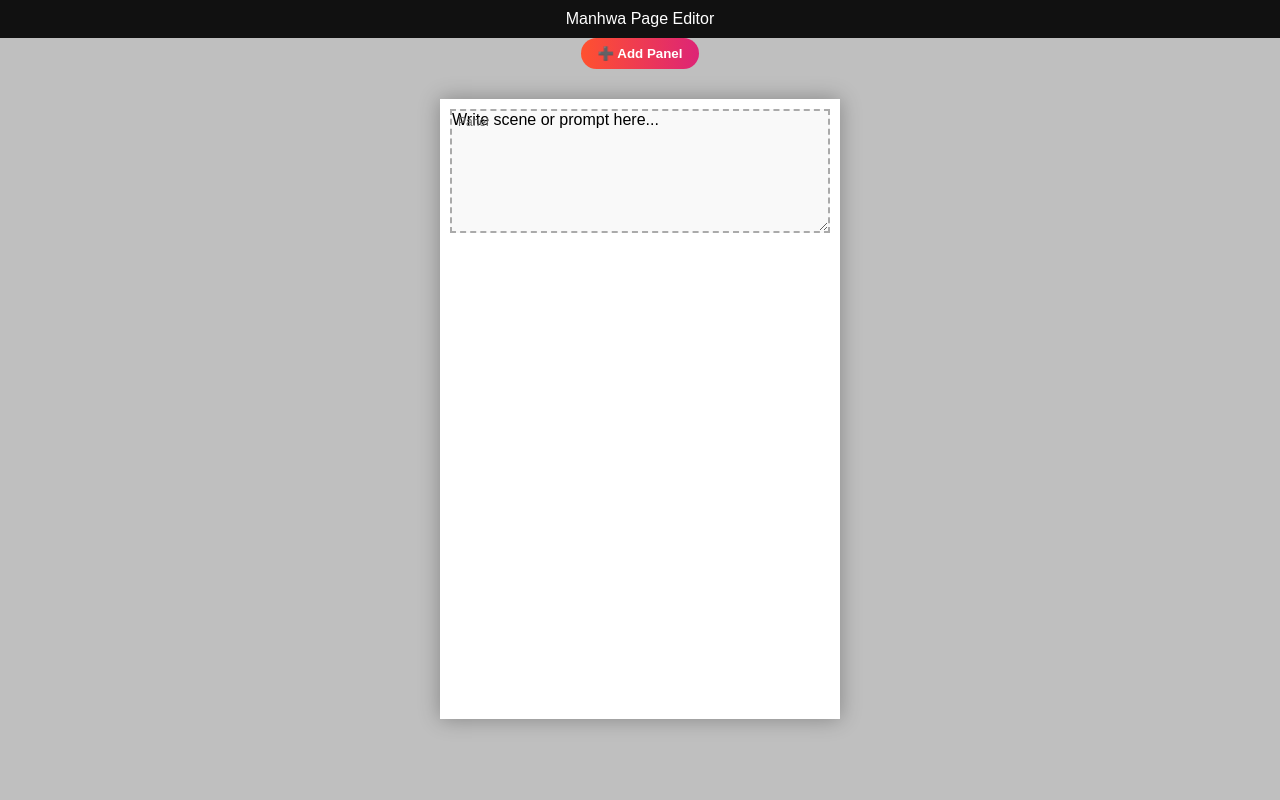
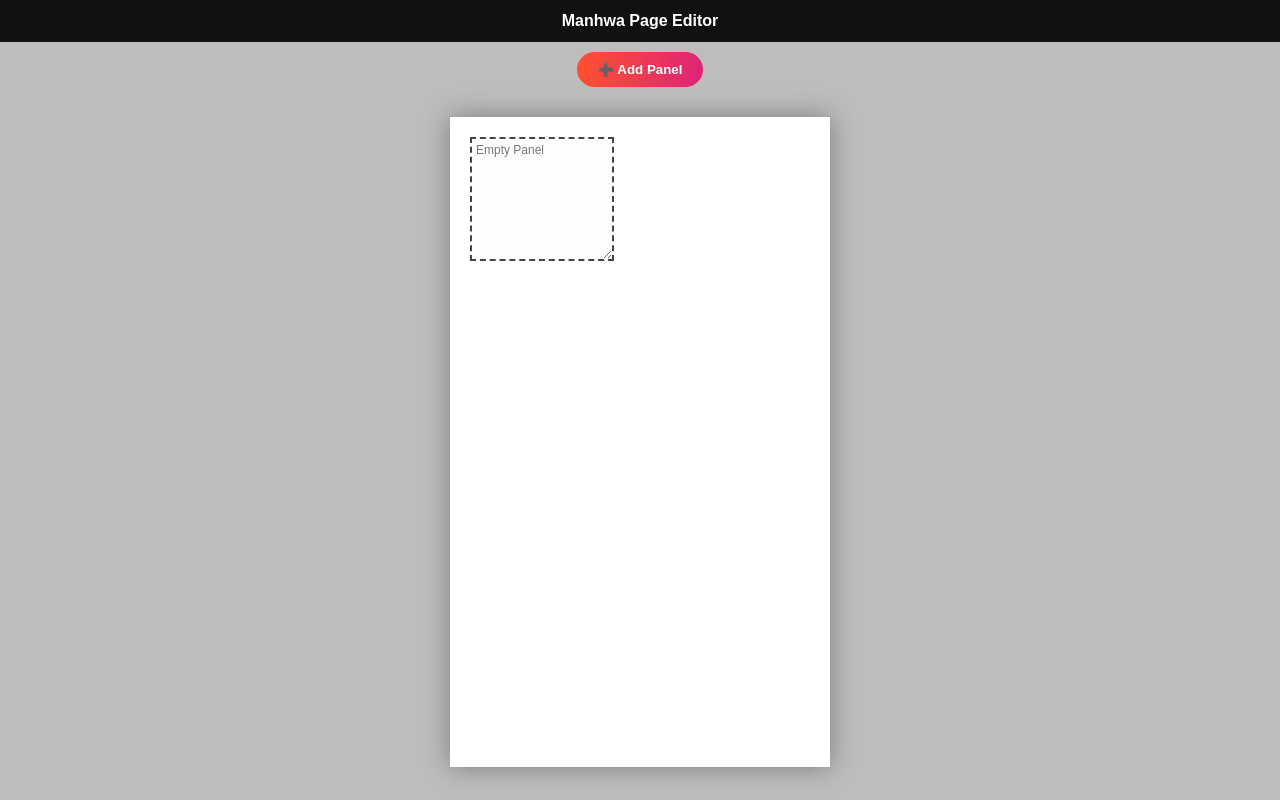
Before and after one commit to talesforyou42-hue/my-first-website, a plain HTML site: page editor.html in a window 1280 px wide. Both pictures are taken after a click on the button "➕ Add Panel". Drawn offline with Linux system fonts and the light colour scheme.

Commit message:
Refactor editor layout and style improvements

```diff
--- a/editor.html
+++ b/editor.html
@@ -2,13 +2,13 @@
 <html lang="en">
 <head>
 <meta charset="UTF-8">
-<title>Manhwa Page Editor</title>
+<title>Manhwa Editor</title>
 <meta name="viewport" content="width=device-width, initial-scale=1.0">
 
 <style>
 body{
   margin:0;
-  background:#bfbfbf;
+  background:#bdbdbd;
   font-family:Arial, sans-serif;
 }
 
@@ -16,11 +16,26 @@ body{
 .topbar{
   background:#111;
   color:#fff;
-  padding:10px;
+  padding:12px;
   text-align:center;
+  font-weight:600;
 }
 
-/* WORKSPACE */
+/* TOOLBAR */
+.toolbar{
+  text-align:center;
+  padding:10px;
+}
+button{
+  padding:10px 20px;
+  border:none;
+  border-radius:25px;
+  background:linear-gradient(90deg,#ff512f,#dd2476);
+  color:#fff;
+  font-weight:bold;
+}
+
+/* WORK AREA */
 .workspace{
   display:flex;
   justify-content:center;
@@ -30,73 +45,91 @@ body{
 /* MANHWA PAGE */
 .page{
   width:380px;
-  min-height:600px;
+  height:650px;
   background:#fff;
-  box-shadow:0 0 20px rgba(0,0,0,.3);
-  padding:10px;
   position:relative;
+  box-shadow:0 0 25px rgba(0,0,0,.35);
 }
 
-/* PANEL */
+/* PANEL BOX */
 .panel{
-  border:2px dashed #aaa;
-  min-height:120px;
-  margin-bottom:12px;
-  position:relative;
-  resize:vertical;
-  overflow:auto;
-  background:#f9f9f9;
+  position:absolute;
+  border:2px dashed #444;
+  background:#fdfdfd;
+  min-width:80px;
+  min-height:80px;
+  resize:both;
+  overflow:hidden;
+  cursor:move;
 }
 
-/* PANEL LABEL */
-.panel::before{
-  content:"Panel";
-  position:absolute;
-  top:4px;
-  left:6px;
+/* PANEL TEXT */
+.panel span{
   font-size:12px;
-  color:#666;
-}
-
-/* ADD BUTTON */
-.controls{
-  text-align:center;
-  margin-bottom:10px;
-}
-button{
-  padding:8px 16px;
-  border:none;
-  border-radius:20px;
-  background:linear-gradient(90deg,#ff512f,#dd2476);
-  color:#fff;
-  font-weight:bold;
+  color:#777;
+  padding:4px;
+  display:block;
 }
 </style>
 </head>
 
 <body>
 
-<div class="topbar">
-  Manhwa Page Editor
-</div>
+<div class="topbar">Manhwa Page Editor</div>
 
-<div class="controls">
+<div class="toolbar">
   <button onclick="addPanel()">➕ Add Panel</button>
 </div>
 
 <div class="workspace">
-  <div class="page" id="page">
-    <!-- Panels appear here -->
-  </div>
+  <div class="page" id="page"></div>
 </div>
 
 <script>
+let activePanel = null;
+let offsetX = 0;
+let offsetY = 0;
+
+/* ADD PANEL */
 function addPanel(){
   const panel = document.createElement("div");
   panel.className = "panel";
-  panel.contentEditable = true;
-  panel.innerText = "Write scene or prompt here...";
+  panel.style.width = "140px";
+  panel.style.height = "120px";
+  panel.style.left = "20px";
+  panel.style.top = "20px";
+
+  const label = document.createElement("span");
+  label.innerText = "Empty Panel";
+  panel.appendChild(label);
+
+  panel.onmousedown = startDrag;
   document.getElementById("page").appendChild(panel);
+}
+
+/* DRAG */
+function startDrag(e){
+  activePanel = e.target.closest(".panel");
+  offsetX = e.offsetX;
+  offsetY = e.offsetY;
+
+  document.onmousemove = drag;
+  document.onmouseup = stopDrag;
+}
+
+function drag(e){
+  if(!activePanel) return;
+  const page = document.getElementById("page");
+  const rect = page.getBoundingClientRect();
+
+  activePanel.style.left = (e.clientX - rect.left - offsetX) + "px";
+  activePanel.style.top  = (e.clientY - rect.top  - offsetY) + "px";
+}
+
+function stopDrag(){
+  document.onmousemove = null;
+  document.onmouseup = null;
+  activePanel = null;
 }
 </script>
 
```
